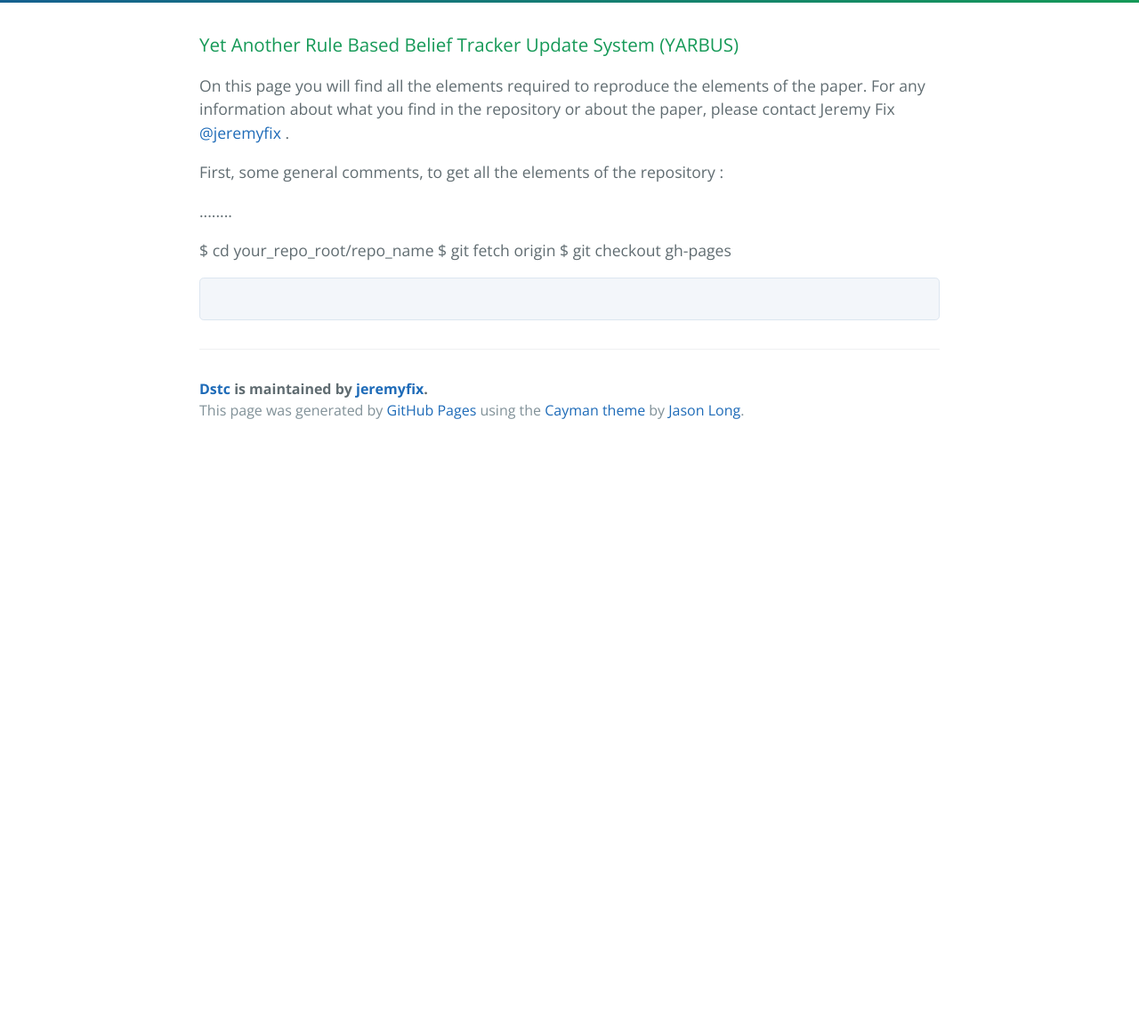
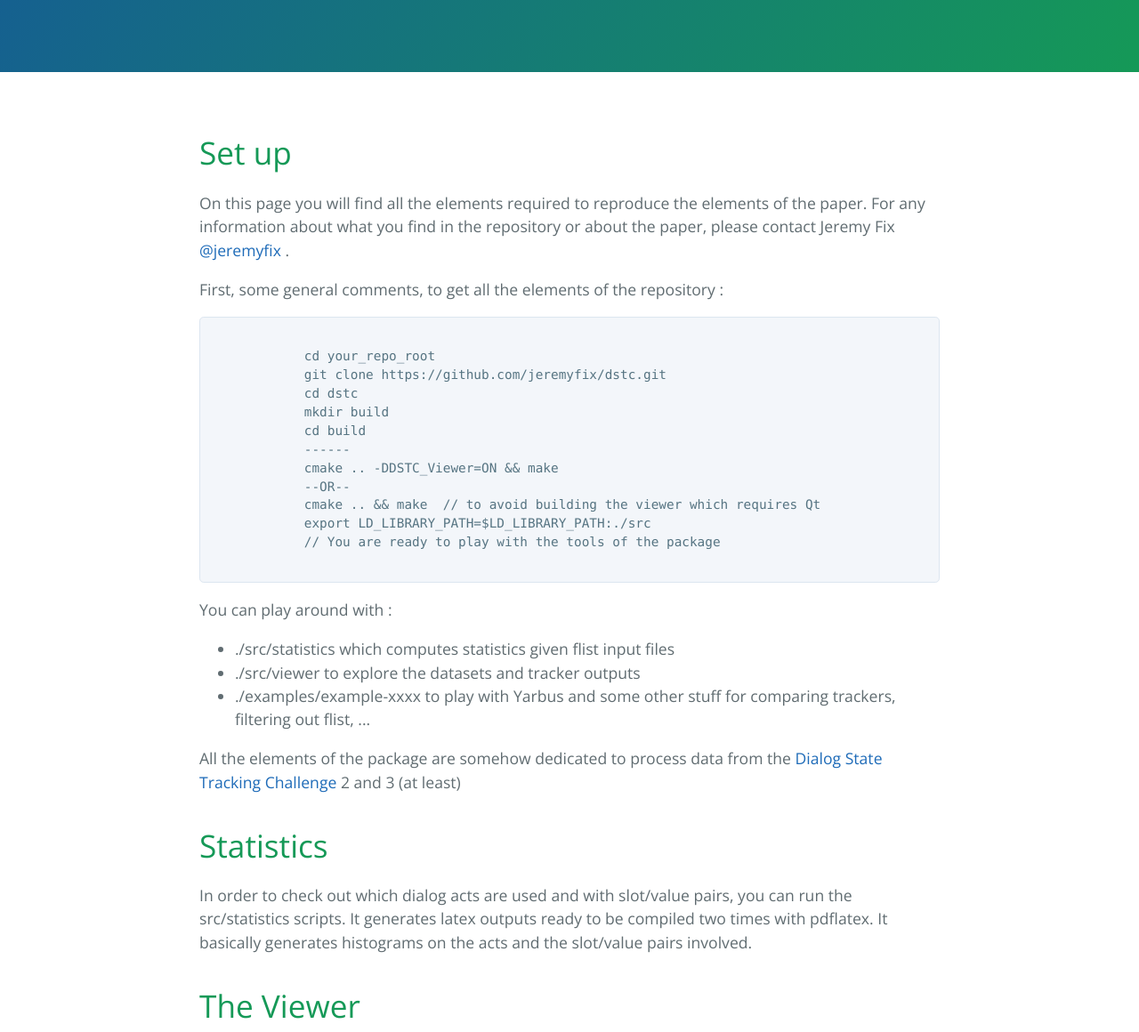
Before and after one commit to jeremyfix/dstc, a plain HTML site: page index.html in a window 1280 px wide. Shown: the part 380-1540 px from the top of the page at 89% size. Before the commit the page ends 885 px from the top, so only its background shows below. Drawn offline with nearby package versions, Linux system fonts and the light colour scheme.

Commit message:
update of the index

```diff
--- a/index.html
+++ b/index.html
@@ -2,7 +2,7 @@
 <html lang="en-us">
   <head>
     <meta charset="UTF-8">
-    <title>Dstc by jeremyfix</title>
+    <title>Dialog State Tracking Challenge (YARBUS) by jeremyfix</title>
     <meta name="viewport" content="width=device-width, initial-scale=1">
     <link rel="stylesheet" type="text/css" href="stylesheets/normalize.css" media="screen">
     <link href='http://fonts.googleapis.com/css?family=Open+Sans:400,700' rel='stylesheet' type='text/css'>
@@ -11,29 +11,53 @@
   </head>
   <body>
     <section class="page-header">
-      <h1 class="project-name">Dstc</h1>
-      <h2 class="project-tagline">Dialog State Tracking Challenge viewer and tracker</h2>
+      <h1 class="project-name">Yet Another Rule Based Belief Update System (YARBUS)</h1>
+      <h2 class="project-tagline">Dialog State Tracking Challenge viewer and Yarbus tracker</h2>
       <a href="https://github.com/jeremyfix/dstc" class="btn">View on GitHub</a>
       <a href="https://github.com/jeremyfix/dstc/zipball/master" class="btn">Download .zip</a>
       <a href="https://github.com/jeremyfix/dstc/tarball/master" class="btn">Download .tar.gz</a>
     </section>
 
     <section class="main-content">
-      <h3>
-<a id="yet-another-rule-based-belief-tracker-update-system-yarbus" class="anchor" href="#yet-another-rule-based-belief-tracker-update-system-yarbus" aria-hidden="true"><span class="octicon octicon-link"></span></a>Yet Another Rule Based Belief Tracker Update System (YARBUS)</h3>
+      <h1>
+	<!--<a id="yet-another-rule-based-belief-tracker-update-system-yarbus" class="anchor" href="#yet-another-rule-based-belief-tracker-update-system-yarbus" aria-hidden="true"><span class="octicon octicon-link"></span></a>Yet Another Rule Based Belief Tracker Update System (YARBUS)</h1>-->
+
+	<h1>Set up</h1>
 
 	<p>On this page you will find all the elements required to reproduce the elements of the paper. For any information about what you find in the repository or about the paper, please contact Jeremy Fix <a href="https://github.com/jeremyfix" class="user-mention">@jeremyfix</a> .</p>
 
 	<p>First, some general comments, to get all the elements of the repository :</p>
 
-<p>........</p>
+	<pre><code>
+	    cd your_repo_root
+	    git clone https://github.com/jeremyfix/dstc.git
+	    cd dstc
+	    mkdir build
+	    cd build
+	    ------
+	    cmake .. -DDSTC_Viewer=ON && make
+	    --OR--
+	    cmake .. && make  // to avoid building the viewer which requires Qt
+	    export LD_LIBRARY_PATH=$LD_LIBRARY_PATH:./src
+	    // You are ready to play with the tools of the package
+	</code></pre>
 
-<p>$ cd your_repo_root/repo_name
-$ git fetch origin
-$ git checkout gh-pages</p>
+	<p>
+	  You can play around with :
+	  <ul>
+	    <li>./src/statistics which computes statistics given flist input files</li>
+	    <li>./src/viewer  to explore the datasets and tracker outputs</li>
+	    <li>./examples/example-xxxx to play with Yarbus and some other stuff for comparing trackers, filtering out flist, ...</li>
+	  </ul>
+	</p>
 
-<pre><code>
-</code></pre>
+	All the elements of the package are somehow dedicated to process data from the <a href="http://camdial.org/~mh521/dstc/">Dialog State Tracking Challenge</a> 2 and 3 (at least)
+
+	<h1>Statistics</h1>
+
+	In order to check out which dialog acts are used and with slot/value pairs, you can run the src/statistics scripts. It generates latex outputs ready to be compiled two times with pdflatex. It basically generates histograms on the acts and the slot/value pairs involved.
+
+	<h1>The Viewer</h1>
 
 	<footer class="site-footer">
           <span class="site-footer-owner"><a href="https://github.com/jeremyfix/dstc">Dstc</a> is maintained by <a href="https://github.com/jeremyfix">jeremyfix</a>.</span>
```
Lines whose indentation alone changed are shown as unchanged.
